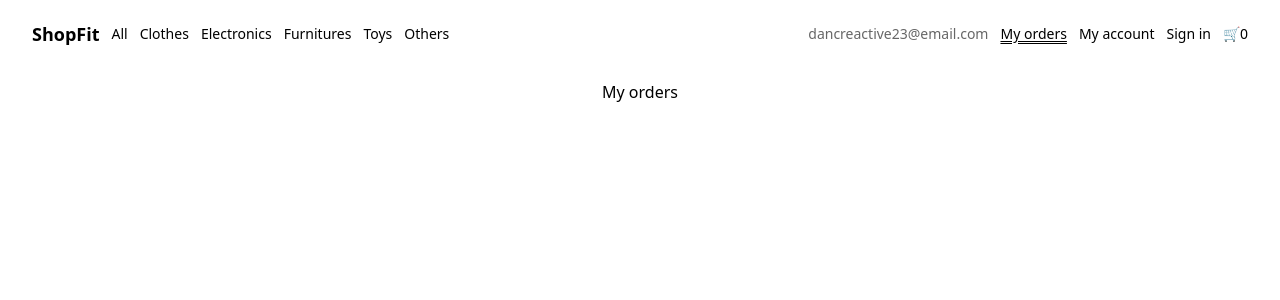
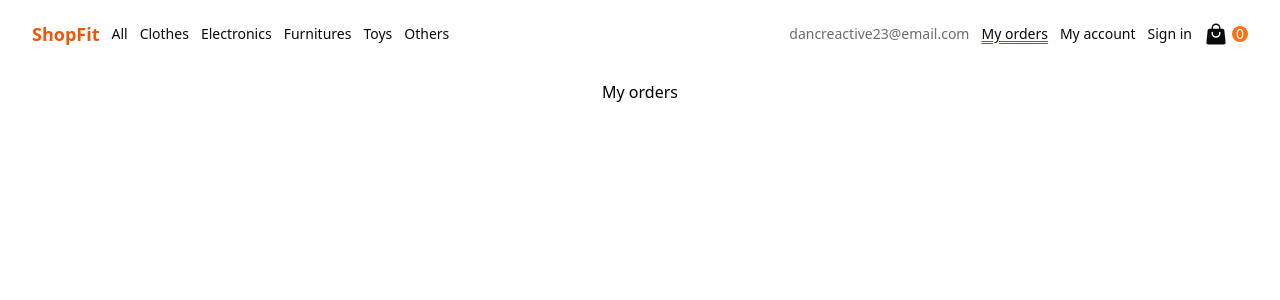
Before and after one commit to dancreactive23/shopfit, a React (Vite) app: page /my-orders in a window 1280 px wide. Shown: the top 300 px of the page. Built offline with nearby package versions, Linux system fonts and the light colour scheme.

Commit message:
Adding some styles + icons

```diff
--- a/package.json
+++ b/package.json
@@ -10,6 +10,7 @@
     "preview": "vite preview"
   },
   "dependencies": {
+    "@heroicons/react": "^2.0.18",
     "prop-types": "^15.8.1",
     "react": "^18.2.0",
     "react-dom": "^18.2.0",
--- a/src/components/Card/index.jsx
+++ b/src/components/Card/index.jsx
@@ -2,23 +2,24 @@
 import React from 'react'
 import {useContext} from 'react';
 import { ShopContext } from '../../Context';
+import { XCircleIcon } from '@heroicons/react/24/solid';
 
-const Card = ({price, title,images,category:{name}}) =>{
+const Card = ({price, title,image,category}) =>{
 
     const {count,setCount} = useContext(ShopContext);
 
     return(
         <div className='bg-white cursor-pointer w-56 h-60 rounded-lg'>
             <figure className='w-full h4/5 mb-2 relative'>
-                <span className='absolute bottom-0 left-0 bg-white/60 rounded-lg text-black text-xs m-2 px-3 py-0.5'>{name}</span>
-                <img className='w-full h-full rounded-lg object-cover' src={images[0]} alt={title} />
-                <button className='absolute top-0 right-0 flex justify-center items-center w-6 h-6 rounded-full bg-white m-2 p-1'
+                <span className='absolute bottom-0 left-0 bg-neutral-300/60 rounded-lg text-black text-xs m-2 px-3 py-0.5'>{category}</span>
+                <img className='w-full h-[200px] rounded-lg object-contain' src={image} alt={title}/>
+                <button className='absolute top-0 right-0 flex justify-center items-center  rounded-full bg-white m-2 p-1'
                 onClick={() => setCount(count + 1)}>
-                   +
+                    <XCircleIcon className='w-6 h-6 fill-orange-700'/>
                 </button>
             </figure>
             <p className='flex justify-between'>
-                <span className='font-light text-sm'>{title}</span>
+                <span className='font-light text-sm truncate'>{title}</span>
                 <span className='font-semibold text-medium'>{`$${price}`}</span>
             </p>
         </div>
--- a/src/components/Navbar/index.jsx
+++ b/src/components/Navbar/index.jsx
@@ -1,17 +1,18 @@
 import { NavLink } from 'react-router-dom';
 import { useContext } from 'react';
 import { ShopContext } from '../../Context';
+import {ShoppingBagIcon} from '@heroicons/react/24/solid';
 
 const Navbar = () =>{
 
     const {count} = useContext(ShopContext)
-    const linkActive = ({isActive}) => isActive ? 'underline underline-offset-2 decoration-double': undefined
+    const linkActive = ({isActive}) => isActive ? 'underline underline-offset-2 decoration-double decoration-orange-700': undefined
 
     return(
         <>
-            <nav className='flex justify-between items-center fixed z-10 top-0 w-full py-5 px-8 text-sm font-light'>
+            <nav className='flex justify-between items-center fixed z-10 top-0 w-full py-5 px-8 text-sm font-light text-neutral-950'>
                 <ul className='flex items-center gap-x-3 '>
-                    <li className='font-semibold text-lg'>
+                    <li className='font-semibold text-lg text-orange-600'>
                         <NavLink to='/'>
                             ShopFit
                         </NavLink>
@@ -48,7 +49,7 @@ const Navbar = () =>{
                     </li>
                 </ul>
                 <ul className='flex items-center gap-x-3'>
-                    <li className='text-black/60'>
+                    <li className='text-neutral-950/60'>
                         dancreactive23@email.com
                     </li>
                     <li>
@@ -67,7 +68,10 @@ const Navbar = () =>{
                         </NavLink>
                     </li>
                     <li>
-                        🛒{count}
+                        <span className='flex items-center gap-x-1'>
+                            <ShoppingBagIcon className='w-6 h-6 fill-neutral-950'/>
+                            <div className='bg-orange-500 flex justify-center items-center text-white font-regular rounded-lg w-4 h-4'>{count}</div>
+                        </span>
                     </li>
                 </ul>
             </nav>
--- /dev/null
+++ b/src/components/ProductDetail/index.jsx
@@ -0,0 +1,17 @@
+import React from "react";
+import { XMarkIcon } from "@heroicons/react/24/solid";
+
+const ProductDetail = () =>{
+    return(
+        <aside className='w-[360px]  h-[calc(100vh-68px)] flex flex-col fixed right-0 bg-white border border-orange-400/60 rounded-lg text-neutral-950'>
+            <div className='flex justify-between items-center p-6'>
+                <h2 className='font-medium text-xl'>Detail</h2>
+                <div>
+                <XMarkIcon className='w-6 h-6 stroke-0 stroke-neutral-950 cursor-pointer hover:text-orange-600'/>
+                </div>
+            </div>
+        </aside>
+    );
+}
+
+export default ProductDetail;
--- a/src/pages/Home/index.jsx
+++ b/src/pages/Home/index.jsx
@@ -1,6 +1,7 @@
 import {useState, useEffect} from 'react';
 import Card from "../../components/Card";
 import Layout from "../../components/Layout";
+import ProductDetail from '../../components/ProductDetail';
 
 function Home(){
     const [products,setProducts] = useState(null);
@@ -8,10 +9,10 @@ function Home(){
     useEffect(() =>{
         const fetchData = async () =>{
             try{
-                const response = await fetch('https://api.escuelajs.co/api/v1/products');
+                const response = await fetch('https://fakestoreapi.com/products');
                 const data = await response.json();
-                const filteredProducts = data.slice(0,20);
-                setProducts(filteredProducts)
+                console.log(data);
+                setProducts(data)
             }catch(error){
                 console.error(`Opps ocurrio un error ${error}`)
             }
@@ -22,14 +23,16 @@ function Home(){
     return(
         <Layout>
             <p>Home</p>
-            <div className='grid grid-cols-4 gap-y-6 gap-x-4 w-full max-w-screen-lg'>
+            <div className='grid grid-cols-4 gap-y-10 gap-x-4 w-full max-w-screen-lg'>
                 {
                     products?.map((product) =>(
                         <Card key={product.id} {...product}/>
                     ))
                 }
             </div>
+            <ProductDetail/>
         </Layout>
+
     );
 }
 
```
Also changed, not shown: 1 other file (tests, documents, lock files or other folders).
